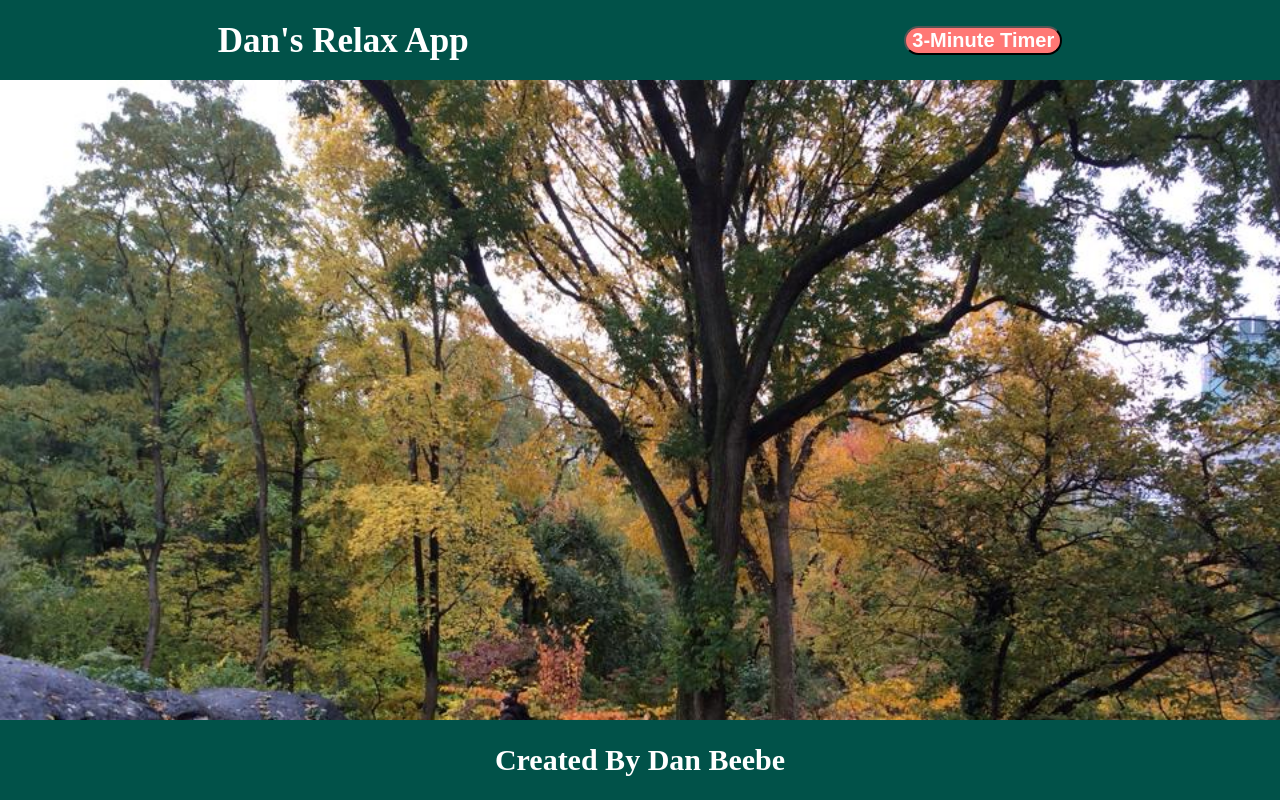
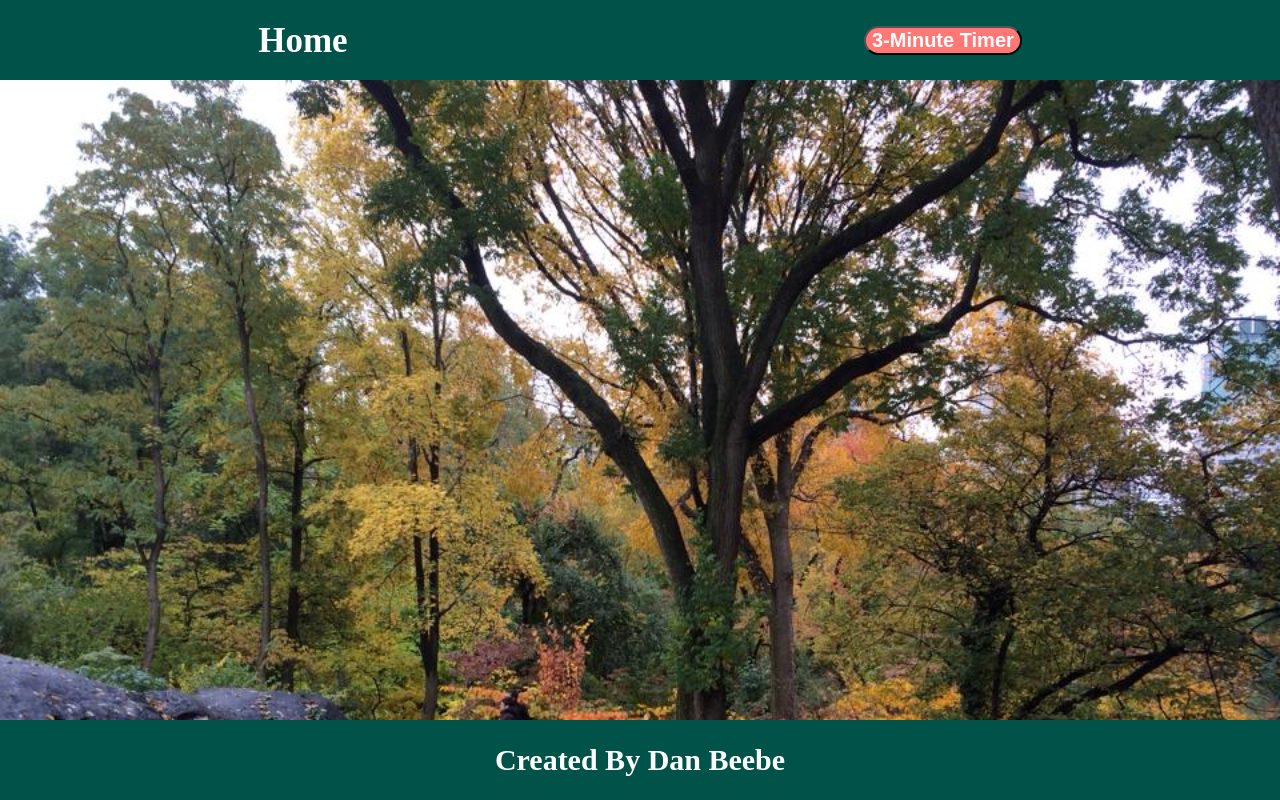
Before and after one commit to danielwbeebe/Relaxation-App, a React (Create React App) app: page /park in a window 1280 px wide. Built offline with nearby package versions, Linux system fonts and the light colour scheme.

Commit message:
change header link to say home

```diff
--- a/src/components/Garden.jsx
+++ b/src/components/Garden.jsx
@@ -7,7 +7,7 @@ const Garden = (props) => {
     <div className="garden">
 
       <div className="header">
-        <Link to="/home"><h1 className="header-link">Dan's Relax App</h1></Link>
+        <Link to="/home"><h1 className="header-link">Home</h1></Link>
         <button className="timer-button"><h4>3-Minute Timer</h4></button>
       </div>
 
--- a/src/components/Park.jsx
+++ b/src/components/Park.jsx
@@ -7,7 +7,7 @@ const Park = (props) => {
     <div className="park">
 
       <div className="header">
-        <Link to="/home"><h1 className="header-link">Dan's Relax App</h1></Link>
+        <Link to="/home"><h1 className="header-link">Home</h1></Link>
         <button className="timer-button"><h4>3-Minute Timer</h4></button>
       </div>
 
--- a/src/components/River.jsx
+++ b/src/components/River.jsx
@@ -7,7 +7,7 @@ const Beach = (props) => {
     <div className="beach">
 
       <div className="header">
-        <Link to="/home"><h1 className="header-link">Dan's Relax App</h1></Link>
+        <Link to="/home"><h1 className="header-link">Home</h1></Link>
         <button className="timer-button"><h4>3-Minute Timer</h4></button>
       </div>
 
```
